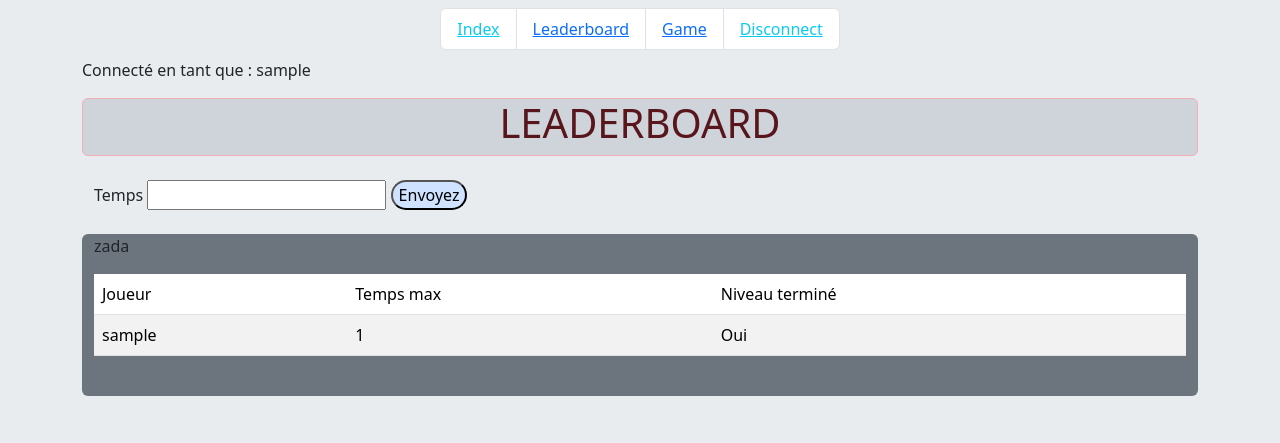
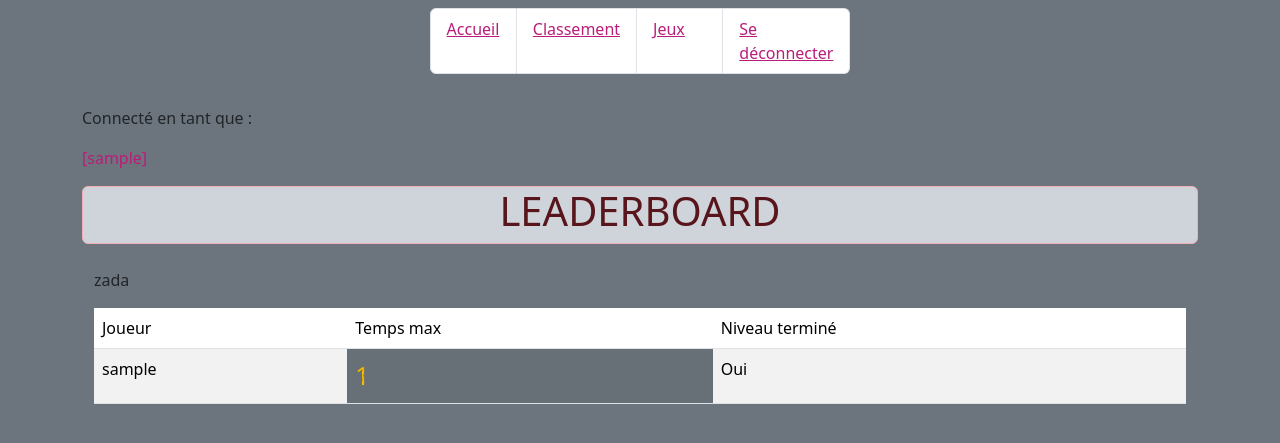
Before and after one commit to Delogarix/Neutronic-Decay, a PHP site: page /leaderboard.php in a window 1280 px wide. Shown: the top 443 px of the page. Run offline with PHP 8.4, Linux system fonts and the light colour scheme; the visitor is signed in with stand-in values (Sample User, id 1); tables that the repository leaves empty hold one stand-in row (values such as "Sample post").

Commit message:
web icons + refactor link names

```diff
--- a/server/leaderboard.php
+++ b/server/leaderboard.php
@@ -25,29 +25,15 @@ if (isset($_POST['temps'], $_SESSION['logged'])) {
         <meta charset="UTF-8">
         <meta name="viewport" content="width=device-width, initial-scale=1.0">
         <link href="https://cdn.jsdelivr.net/npm/bootstrap@5.3.8/dist/css/bootstrap.min.css" rel="stylesheet" integrity="sha384-sRIl4kxILFvY47J16cr9ZwB07vP4J8+LH7qKQnuqkuIAvNWLzeN8tE5YBujZqJLB" crossorigin="anonymous">
+        <link rel="stylesheet" href="style.css">
         <title>Leaderboard</title>
     </head>
-    <body class="bg-body-secondary">
+    <body class="bg-secondary">
         <?php require_once(__DIR__ . "/structure/header.php"); ?>
 
         <main class="container">
-            <p>
-                <?php if (isset($_SESSION['logged'])): ?>
-                    <?= "Connecté en tant que : " . $_SESSION['username']; ?>
-                <?php else: ?>
-                    <p>Pas de session en cours</p>
-                <?php endif ?>
-            </p>
             <div class="bg-dark-subtle center border border-danger-subtle rounded">
                 <h1 class="text-center text-danger-emphasis">LEADERBOARD</h1>
-            </div>
-            <br>
-            <div class="container">
-                <form action="leaderboard.php" method="post">
-                    <label>Temps</label>
-                    <input type="text" name="temps">
-                    <button class="button bg-primary-subtle rounded-pill" action="submit">Envoyez</button>
-                </form>
             </div>
             <br>
             <div class="container bg-secondary rounded">
@@ -64,7 +50,7 @@ if (isset($_POST['temps'], $_SESSION['logged'])) {
                         <?php foreach($scoreboard as $score): ?>
                             <tr>
                                 <td><?= $score['username_score'] ?></td>
-                                <td><?= floor($score['temps'] * 10000) / 10000 ?></td>
+                                <td class="iridium-star"><?= floor($score['temps'] * 10000) / 10000 ?></td>
                                 <td>
                                     <?php if($score['hasWin'] == 1): ?>
                                         <?= "Oui"?>
--- a/server/structure/header.php
+++ b/server/structure/header.php
@@ -1,21 +1,30 @@
 <header>
     <nav class="navbar justify-content-center">
         <ul class="list-group list-group-horizontal row">
-            <li class="list-group-item col "><a class="link-info" href="index.php">Index</a></li>
+            <li class="list-group-item col "><a class="purple-1" href="index.php">Accueil</a></li>
 
             <?php if (isset($_SESSION['logged']) && $_SESSION['logged']): ?>
-                <li class="list-group-item col"> <a clas="link-primary" href="leaderboard.php">Leaderboard</a></li>
+                <li class="list-group-item col"> <a class="purple-1" href="leaderboard.php">Classement</a></li>
             <?php endif ?>
 
             <?php if(isset($_SESSION['logged']) && $_SESSION['logged'] ): ?>
-                <li class="list-group-item col"><a class="link-primary" href="../build/game.html">Game</a></li>
+                <li class="list-group-item col"><a class="purple-1" href="../build/game.html">Jeux</a></li>
             <?php endif ?>
 
             <?php if(isset($_SESSION['logged']) && $_SESSION['logged']): ?>
-                <li class="list-group-item col"><a class="link-info" href="disconnect.php">Disconnect</a></li>
+                <li class="list-group-item col"><a class="purple-1" href="disconnect.php">Se déconnecter</a></li>
             <?php else: ?>
-                <li class="list-group-item col"><a class="link-info" href="login.php">Login</a></li>
+                <li class="list-group-item col"><a class="purple-1" href="login.php">Connexion</a></li>
             <?php endif ?>
         </ul>
     </nav>
+    <br>
+    <div class="container">
+        <?php if (isset($_SESSION['logged'])): ?>
+            <p>Connecté en tant que : </p>
+            <p class="purple-1"><?= "[" . $_SESSION['username'] . "]"?></p>
+        <?php else: ?>
+            <p>Pas de session en cours</p>
+        <?php endif ?>
+    </div>
 </header>
--- /dev/null
+++ b/server/style.css
@@ -0,0 +1,23 @@
+.color-main {
+    background-color: rgb(82, 91, 100);
+}
+
+.purple-1 {
+    color: rgb(185, 29, 120);
+}
+
+.iridium-star {
+    -webkit-font-smoothing: antialiased;
+    -webkit-text-fill-color: #00000000;
+    background-clip: text;
+    font-size: 25px;
+    font-weight: 450;
+    background-image: url(icons/golden-background.png);
+    animation: gold-dd 24s linear infinite ;
+}
+
+
+@keyframes gold-dd {
+    0%   { background-position: 0 100%; }
+    100% { background-position: 10% 0%; }
+}
```
Also changed, not shown: server/index.php (+1 -8 lines), server/structure/script_data.php (+95 -152 lines), server/icons/golden-background.png (added), server/icons/iridium-star-icon-sheet.png (added).
